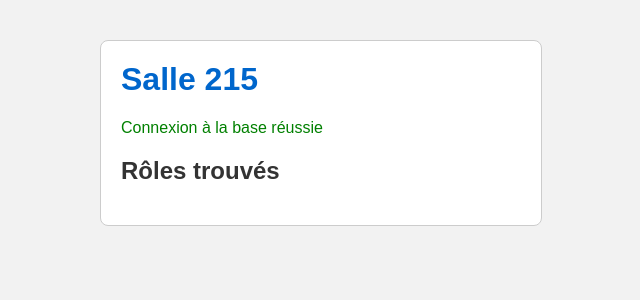
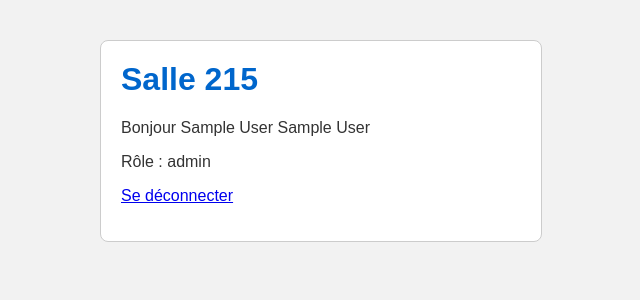
Before and after one commit to youssefsaidi-ops/Controle-d-acces-Authentification-Interface-Web, a PHP site: page / in a window 1280 px wide. Shown: the top 300 px of the page, without its empty margins (319-959 px from the left). Run offline with PHP 8.4, Linux system fonts and the light colour scheme; the visitor is signed in with stand-in values (Sample User, id 1); data that the repository does not hold is empty.

Commit message:
feat: page d'accueil protégée par la connexion

```diff
--- a/Codes/MP2-T2/index.php
+++ b/Codes/MP2-T2/index.php
@@ -1,28 +1,24 @@
 <?php
-// Page de test : vérifie la connexion à la base
-require_once __DIR__ . '/includes/db.php';
+// Page d'accueil : réservée aux utilisateurs connectés
+require_once __DIR__ . '/includes/session.php';
 
-$pdo = connexion_bdd();
-$roles = $pdo->query('SELECT id, nom FROM roles ORDER BY id')->fetchAll();
+exiger_connexion();
 ?>
 <!DOCTYPE html>
 <html lang="fr">
 <head>
     <meta charset="UTF-8">
     <meta name="viewport" content="width=device-width, initial-scale=1.0">
-    <title>Salle 215 — Test connexion</title>
+    <title>Salle 215 — Accueil</title>
     <link rel="stylesheet" href="css/style.css">
 </head>
 <body>
     <main class="carte">
         <h1>Salle 215</h1>
-        <p class="succes">Connexion à la base réussie</p>
-        <h2>Rôles trouvés</h2>
-        <ul>
-            <?php foreach ($roles as $role): ?>
-                <li><?= htmlspecialchars($role['id'] . ' — ' . $role['nom']) ?></li>
-            <?php endforeach; ?>
-        </ul>
+        <p>Bonjour <?= htmlspecialchars($_SESSION['prenom'] . ' ' . $_SESSION['nom']) ?></p>
+        <p>Rôle : <?= htmlspecialchars($_SESSION['role']) ?></p>
+
+        <p><a href="deconnexion.php">Se déconnecter</a></p>
     </main>
 </body>
 </html>
```
